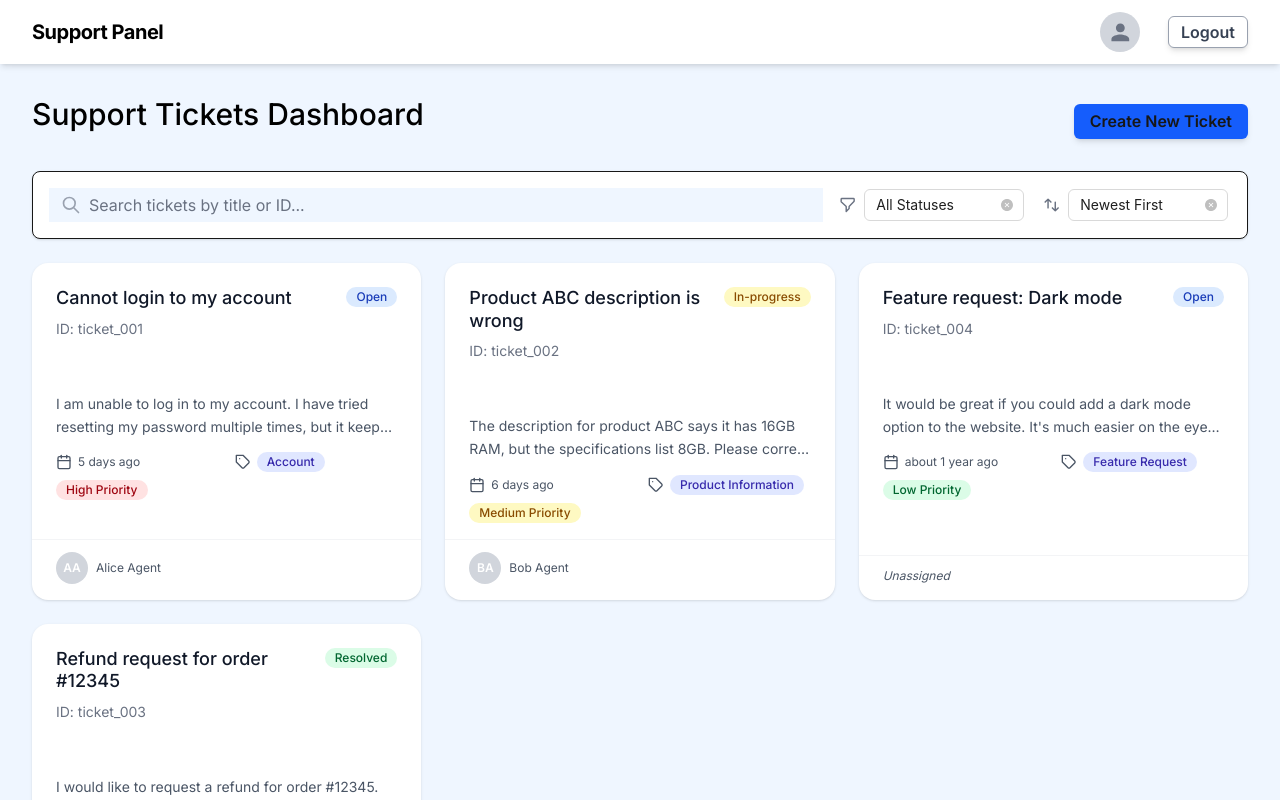
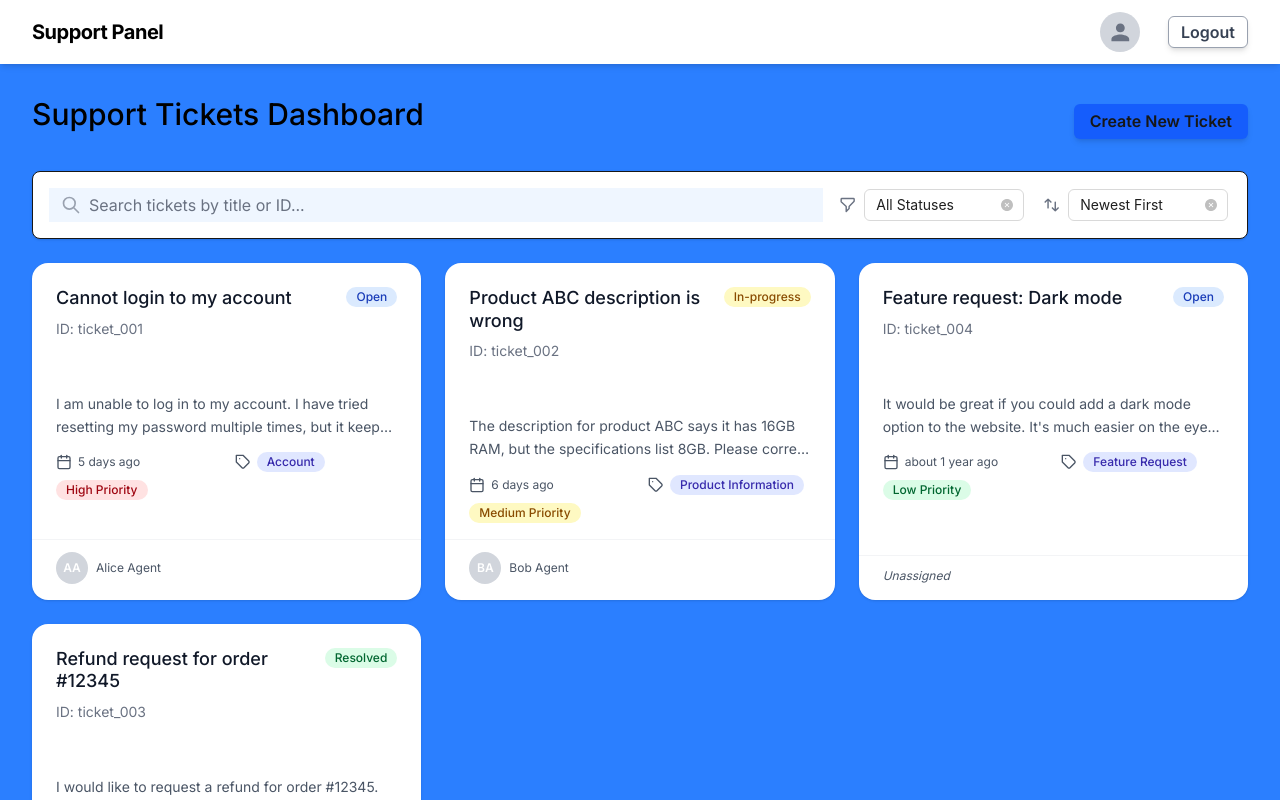
Before and after one commit to NeckvyInheritx/Support-ticket-panel, a Next.js app: page /dashboard in a window 1280 px wide. Shown: the top 800 px of the page. Built offline with nearby package versions, Linux system fonts and the light colour scheme; no server answers; what @medusajs/medusa-js, medusa-react would draw is missing.

Commit message:
fix: layout fix

```diff
--- a/src/app/(customer)/layout.tsx
+++ b/src/app/(customer)/layout.tsx
@@ -9,7 +9,7 @@ const DashboardPage = ({ children }: DashboardPageProps) => {
   return (
     <div>
       <Navbar />
-      <div className="bg-blue-50 h-full">
+      <div className="bg-blue-500 h-full min-h-screen">
         <div className="mx-auto pt-8 container px-4 sm:px-6 lg:px-8">
           {children}
         </div>
```
